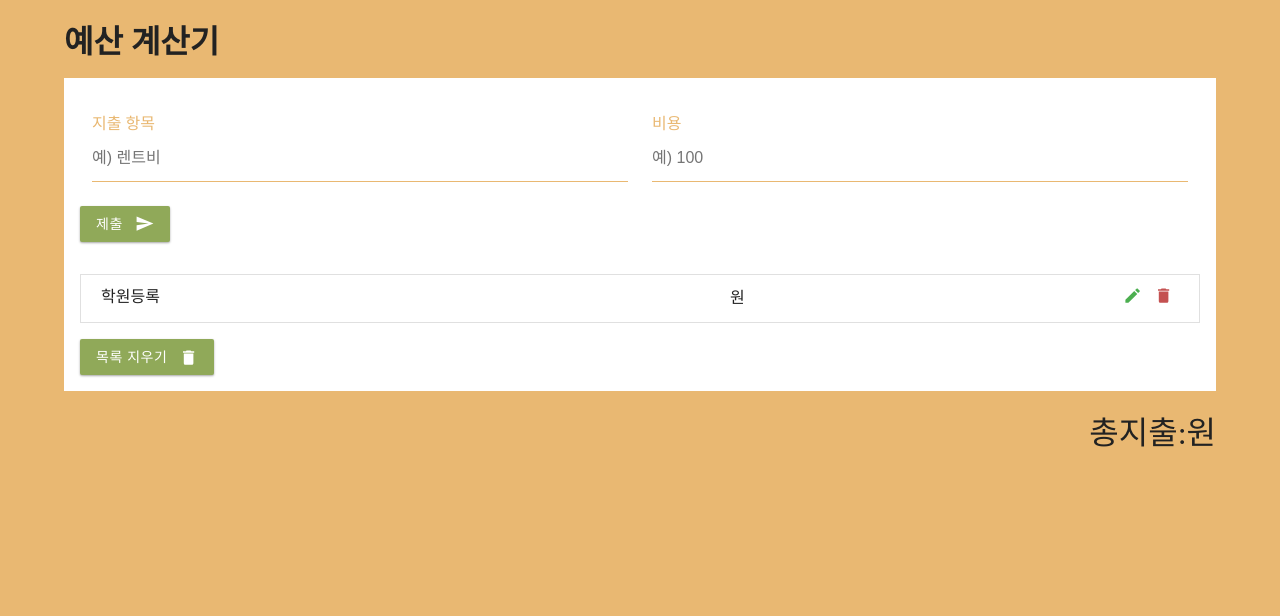
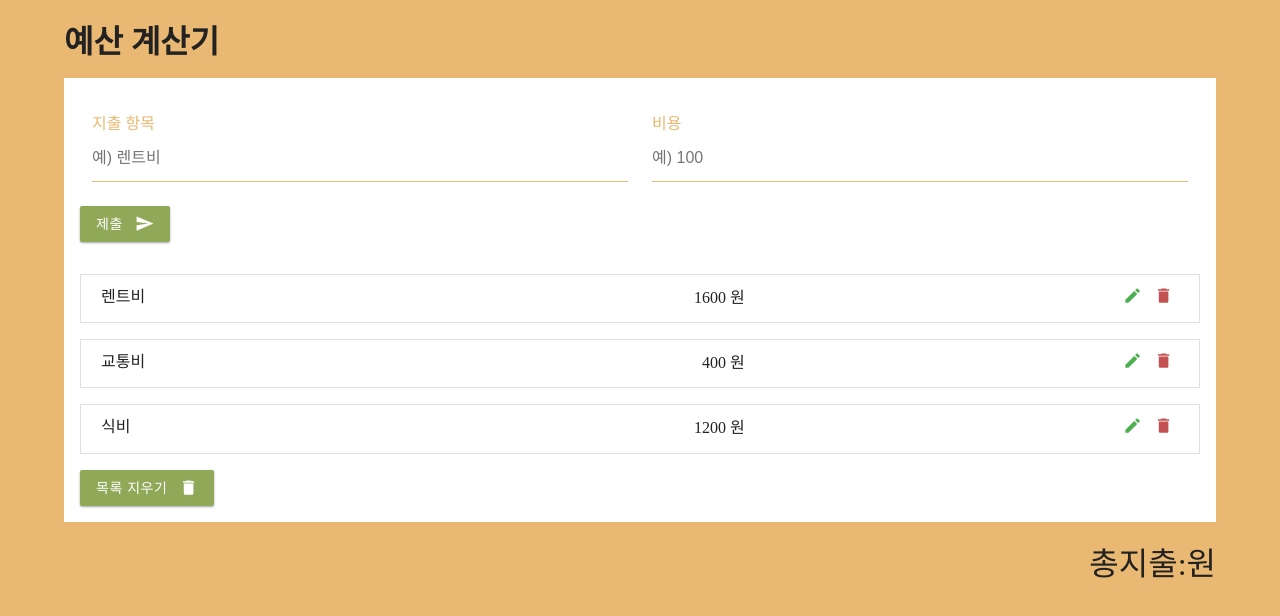
Before and after one commit to YongHyunKing/-, a React (Create React App) app: page / in a window 1280 px wide. Shown: the top 616 px of the page. Built offline with nearby package versions, Linux system fonts and the light colour scheme.

Commit message:
fead: add delete item code

```diff
--- a/src/App.js
+++ b/src/App.js
@@ -11,6 +11,12 @@ class App extends Component {
     { id: 2, charge: "교통비", amount: 400 },
     { id: 3, charge: "식비", amount: 1200 }
   ]
+
+  handleDelete = (id) => {
+    const newExpenses = this.initialExpenses.filter(expense => expense.id !== id)
+    console.log(newExpenses);
+  }
+
   render() {
     return (
       <main className="main-container">
@@ -20,7 +26,10 @@ class App extends Component {
           <ExpenseForm />
         </div>
         <div style={{ width: '100%', backgroundColor: 'white', padding: '1rem' }}>
-          <ExpenseList />
+          <ExpenseList
+            initialExpenses={this.initialExpenses}
+            handleDelete={this.handleDelete}
+          />
         </div>
         <div style={{ display: 'flex', justifyContent: 'end', marginTop: '1rem' }}>
           <p style={{ fontSize: '2rem' }}>
--- a/src/components/ExpenseItem.js
+++ b/src/components/ExpenseItem.js
@@ -7,12 +7,16 @@ export class ExpenseFormItem extends Component {
     return (
       <li className='item'>
         <div className='info'>
-          <span className='expense'>학원등록</span>
-          <span className='amount'> 원</span>
+          <span className='expense'>{this.props.expense.charge}</span>
+          <span className='amount'>{this.props.expense.amount} 원</span>
         </div>
         <div>
           <button className='edit-btn'><MdEdit /></button>
-          <button className='clear-btn'><MdDelete /></button>
+          <button className='clear-btn'
+            onClick={() =>
+              this.props.handleDelete(this.props.expense.id)
+            }
+          ><MdDelete /></button>
         </div>
 
       </li>
--- a/src/components/ExpenseList.js
+++ b/src/components/ExpenseList.js
@@ -5,10 +5,19 @@ import { MdDelete } from 'react-icons/md'
 
 export class ExpenseList extends Component {
   render() {
+    console.log(this.props.initialExpenses);
     return (
       <>
         <ul className='list'>
-          <ExpenseItem />
+          {this.props.initialExpenses.map(expense => {
+            return (
+              <ExpenseItem
+                expense={expense}
+                key={expense.id}
+                handleDelete={this.props.handleDelete}
+              />
+            )
+          })}
         </ul>
         <button className='btn'>
           목록 지우기
```
